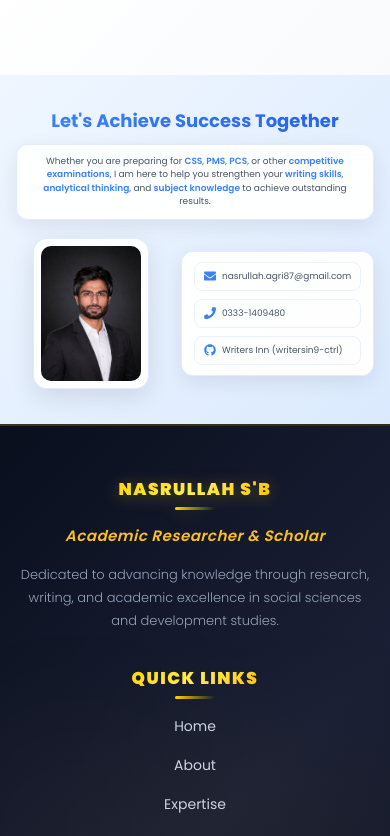
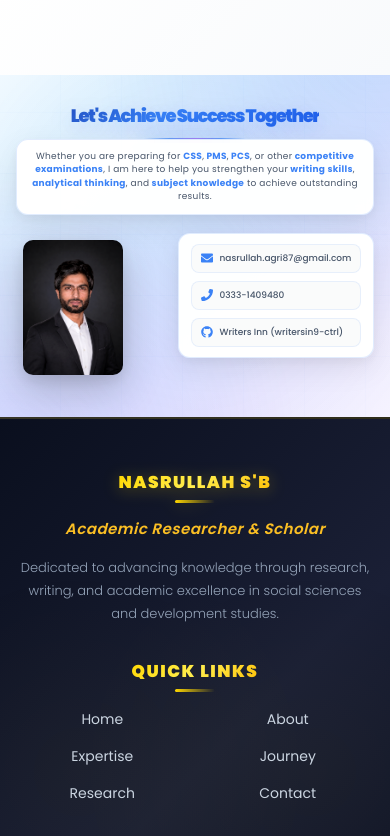
Before and after one commit to waqaryounas1428/client-portfolio-react, a React (Vite) app: page / in a window 390 px wide. Shown: the part 3220-4056 px from the top of the page. Built offline with nearby package versions, Linux system fonts and the light colour scheme.

Commit message:
updated css

```diff
--- a/src/components/Contact.css
+++ b/src/components/Contact.css
@@ -3,9 +3,69 @@
   display: flex;
   flex-direction: column;
   align-items: center;
-  padding: 80px 10%;
-  background: linear-gradient(135deg, #eff6ff 0%, #dbeafe 100%);
-  gap: 40px;
+  padding: 60px 10% 80px;
+  background:
+    linear-gradient(135deg,
+      #f0f9ff 0%,
+      #e0f2fe 20%,
+      #dbeafe 40%,
+      #e0e7ff 60%,
+      #ede9fe 80%,
+      #f5f3ff 100%
+    );
+  gap: 55px;
+  position: relative;
+  overflow: hidden;
+}
+
+/* Animated Background Pattern */
+.contact-section::before {
+  content: '';
+  position: absolute;
+  top: -50%;
+  left: -50%;
+  width: 200%;
+  height: 200%;
+  background:
+    radial-gradient(circle at 25% 25%, rgba(59, 130, 246, 0.15) 0%, transparent 35%),
+    radial-gradient(circle at 75% 75%, rgba(139, 92, 246, 0.15) 0%, transparent 35%),
+    radial-gradient(circle at 50% 50%, rgba(96, 165, 250, 0.1) 0%, transparent 45%);
+  animation: backgroundRotate 25s linear infinite;
+  pointer-events: none;
+  z-index: 0;
+}
+
+.contact-section::after {
+  content: '';
+  position: absolute;
+  top: 0;
+  left: 0;
+  right: 0;
+  bottom: 0;
+  background:
+    repeating-linear-gradient(
+      90deg,
+      transparent,
+      transparent 60px,
+      rgba(59, 130, 246, 0.03) 60px,
+      rgba(59, 130, 246, 0.03) 61px
+    ),
+    repeating-linear-gradient(
+      0deg,
+      transparent,
+      transparent 60px,
+      rgba(59, 130, 246, 0.03) 60px,
+      rgba(59, 130, 246, 0.03) 61px
+    );
+  pointer-events: none;
+  z-index: 0;
+  opacity: 0.5;
+}
+
+@keyframes backgroundRotate {
+  0% { transform: rotate(0deg) scale(1); }
+  50% { transform: rotate(180deg) scale(1.1); }
+  100% { transform: rotate(360deg) scale(1); }
 }
 
 /* ===== Top Section (Center) ===== */
@@ -15,15 +75,20 @@
   flex-direction: column;
   align-items: center;
   text-align: center;
+  position: relative;
+  z-index: 1;
 }
 
 /* ===== Bottom Section (Left-Right) ===== */
 .contact-bottom {
   width: 100%;
   display: flex;
-  align-items: center;
-  justify-content: space-between;
+  align-items: flex-start;
+  justify-content: center;
   gap: 60px;
+  max-width: 1400px;
+  position: relative;
+  z-index: 1;
 }
 
 /* ===== Left (Image) ===== */
@@ -31,7 +96,8 @@
   flex: 1;
   display: flex;
   justify-content: center;
-  align-items: center;
+  align-items: flex-start;
+  max-width: 450px;
 }
 
 /* ===== Right (Contact Info) ===== */
@@ -39,66 +105,153 @@
   flex: 1;
   display: flex;
   justify-content: center;
-  align-items: center;
+  align-items: flex-start;
+  max-width: 550px;
 }
 
 .contact-title {
-  font-size: 42px;
-  font-weight: 700;
-  background: linear-gradient(135deg, #3b82f6, #2563eb);
+  font-size: 56px;
+  font-weight: 900;
+  background: linear-gradient(
+    135deg,
+    #1e40af 0%,
+    #3b82f6 20%,
+    #2563eb 40%,
+    #1e40af 60%,
+    #3b82f6 80%,
+    #2563eb 100%
+  );
+  background-size: 300% auto;
   -webkit-background-clip: text;
   -webkit-text-fill-color: transparent;
   background-clip: text;
-  margin-bottom: 24px;
-  line-height: 1.2;
+  margin-bottom: 36px;
+  line-height: 1.1;
+  letter-spacing: -1.5px;
+  text-shadow: 0 6px 24px rgba(59, 130, 246, 0.25);
+  animation: titleGradientFlow 6s ease infinite, titleFadeIn 1s ease-out;
+  position: relative;
+  filter: drop-shadow(0 4px 12px rgba(59, 130, 246, 0.2));
+}
+
+.contact-title::after {
+  content: '';
+  position: absolute;
+  bottom: -16px;
+  left: 50%;
+  transform: translateX(-50%);
+  width: 100px;
+  height: 5px;
+  background: linear-gradient(90deg, transparent, #3b82f6, #8b5cf6, #3b82f6, transparent);
+  border-radius: 3px;
+  animation: underlineGlow 3s ease-in-out infinite;
+  box-shadow: 0 0 20px rgba(59, 130, 246, 0.5);
+}
+
+@keyframes titleGradientFlow {
+  0%, 100% { background-position: 0% 50%; }
+  50% { background-position: 100% 50%; }
+}
+
+@keyframes titleFadeIn {
+  from {
+    opacity: 0;
+    transform: translateY(-40px) scale(0.95);
+  }
+  to {
+    opacity: 1;
+    transform: translateY(0) scale(1);
+  }
+}
+
+@keyframes underlineGlow {
+  0%, 100% {
+    width: 100px;
+    opacity: 0.7;
+    box-shadow: 0 0 20px rgba(59, 130, 246, 0.5);
+  }
+  50% {
+    width: 140px;
+    opacity: 1;
+    box-shadow: 0 0 30px rgba(59, 130, 246, 0.8);
+  }
 }
 
 .contact-description {
-  font-size: 15px;
+  font-size: 16px;
   color: #475569;
-  line-height: 1.7;
+  line-height: 2;
   margin-bottom: 0;
+  font-weight: 400;
+  letter-spacing: 0.3px;
 }
 
 /* ===== Description Card ===== */
 .contact-description-card {
-  background: rgba(255, 255, 255, 0.95);
-  backdrop-filter: blur(10px);
-  padding: 20px 24px;
-  border-radius: 16px;
+  background: rgba(255, 255, 255, 0.98);
+  backdrop-filter: blur(20px);
+  padding: 32px 40px;
+  border-radius: 28px;
   border: 1px solid rgba(59, 130, 246, 0.15);
-  box-shadow: 0 6px 20px rgba(0, 0, 0, 0.08);
-  transition: all 0.3s ease;
-  max-width: 800px;
+  box-shadow:
+    0 10px 30px rgba(0, 0, 0, 0.08),
+    0 4px 12px rgba(0, 0, 0, 0.05);
+  transition: all 0.4s ease;
+  max-width: 980px;
   width: 100%;
+  position: relative;
+  overflow: hidden;
 }
 
 .contact-description-card:hover {
-  transform: translateY(-2px);
-  box-shadow: 0 12px 32px rgba(59, 130, 246, 0.15);
-  border-color: rgba(59, 130, 246, 0.3);
+  transform: translateY(-4px);
+  box-shadow:
+    0 15px 40px rgba(0, 0, 0, 0.12),
+    0 6px 16px rgba(0, 0, 0, 0.08);
+  border-color: rgba(59, 130, 246, 0.25);
 }
 
 .contact-description .highlight {
   color: #3b82f6;
-  font-weight: 600;
+  font-weight: 700;
+  transition: color 0.3s ease;
 }
 
 /* ===== Contact Info Card ===== */
 .contact-info-card {
-  background: rgba(255, 255, 255, 0.95);
-  backdrop-filter: blur(10px);
-  padding: 20px 24px;
-  border-radius: 16px;
+  background: rgba(255, 255, 255, 0.98);
+  backdrop-filter: blur(20px);
+  padding: 36px 40px;
+  border-radius: 28px;
   border: 1px solid rgba(59, 130, 246, 0.15);
-  box-shadow: 0 6px 20px rgba(0, 0, 0, 0.08);
-  transition: all 0.3s ease;
+  box-shadow:
+    0 10px 30px rgba(0, 0, 0, 0.08),
+    0 4px 12px rgba(0, 0, 0, 0.05);
+  transition: all 0.4s ease;
+  width: 100%;
+  position: relative;
+  overflow: hidden;
 }
 
 .contact-info-card:hover {
-  transform: translateY(-2px);
-  box-shadow: 0 12px 32px rgba(59, 130, 246, 0.15);
-  border-color: rgba(59, 130, 246, 0.3);
+  transform: translateY(-4px);
+  box-shadow:
+    0 15px 40px rgba(0, 0, 0, 0.12),
+    0 6px 16px rgba(0, 0, 0, 0.08);
+  border-color: rgba(59, 130, 246, 0.25);
+}
+
+
+.contact-info-card:hover::before {
+  opacity: 1;
+}
+
+.contact-info-card:hover {
+  transform: translateY(-6px) scale(1.01);
+  box-shadow:
+    0 25px 70px rgba(59, 130, 246, 0.25),
+    0 10px 25px rgba(0, 0, 0, 0.12),
+    inset 0 1px 0 rgba(255, 255, 255, 1);
 }
 
 /* ===== Contact Items ===== */
@@ -111,32 +264,49 @@
 .contact-item {
   display: flex;
   align-items: center;
-  background: transparent;
-  padding: 12px 16px;
-  border-radius: 12px;
+  background: rgba(249, 250, 251, 0.8);
+  padding: 16px 20px;
+  border-radius: 14px;
   color: #1e293b;
   transition: all 0.3s ease;
   border: 1px solid rgba(59, 130, 246, 0.1);
+  position: relative;
+  overflow: hidden;
+  cursor: pointer;
 }
 
 .contact-item:hover {
-  background: rgba(59, 130, 246, 0.05);
-  transform: translateX(4px);
-  border-color: rgba(59, 130, 246, 0.25);
+  background: rgba(239, 246, 255, 1);
+  transform: translateX(8px);
+  border-color: rgba(59, 130, 246, 0.3);
+  box-shadow: 0 4px 12px rgba(59, 130, 246, 0.1);
 }
 
 .contact-icon {
-  font-size: 20px;
-  margin-right: 14px;
+  font-size: 22px;
+  margin-right: 16px;
   color: #3b82f6;
   flex-shrink: 0;
+  transition: all 0.3s ease;
+}
+
+.contact-item:hover .contact-icon {
+  transform: scale(1.1);
+  color: #2563eb;
 }
 
 .contact-item a,
 .contact-item span {
   color: #475569;
   text-decoration: none;
-  font-size: 14px;
+  font-size: 15px;
+  font-weight: 500;
+  transition: color 0.3s ease;
+}
+
+.contact-item:hover a,
+.contact-item:hover span {
+  color: #1e293b;
 }
 
 .contact-item a:hover {
@@ -145,37 +315,43 @@
 
 /* ===== Right Image ===== */
 .contact-image-card {
-  background: rgba(255, 255, 255, 0.95);
-  backdrop-filter: blur(10px);
-  padding: 16px;
-  border-radius: 24px;
-  border: 1px solid rgba(59, 130, 246, 0.15);
-  box-shadow: 0 8px 24px rgba(0, 0, 0, 0.1);
+  background: transparent;
+  padding: 0;
+  border-radius: 32px;
   transition: all 0.4s ease;
+  position: relative;
+  overflow: visible;
+  width: 100%;
 }
 
 .contact-image-card:hover {
-  transform: translateY(-4px) scale(1.02);
-  box-shadow: 0 16px 48px rgba(59, 130, 246, 0.2);
-  border-color: rgba(59, 130, 246, 0.35);
+  transform: translateY(-8px);
 }
 
 .contact-image {
-  width: 320px;
-  height: 420px;
-  border-radius: 16px;
+  width: 100%;
+  max-width: 420px;
+  height: 520px;
+  border-radius: 32px;
   object-fit: cover;
   display: block;
   transition: all 0.4s ease;
+  box-shadow:
+    0 15px 40px rgba(0, 0, 0, 0.2),
+    0 5px 15px rgba(0, 0, 0, 0.1);
+  filter: brightness(1) contrast(1.05);
+  position: relative;
 }
 
 .contact-image-card:hover .contact-image {
-  transform: scale(1.02);
+  box-shadow:
+    0 20px 50px rgba(0, 0, 0, 0.25),
+    0 8px 20px rgba(0, 0, 0, 0.15);
 }
 
 /* ===== Large Desktop (1400px+) ===== */
 @media (min-width: 1400px) {
-  .contact-section { padding: 100px 12%; gap: 50px; }
+  .contact-section { padding: 70px 12% 100px; gap: 50px; }
   .contact-bottom { gap: 80px; }
   .contact-title { font-size: 52px; }
   .contact-description { font-size: 16px; }
@@ -186,7 +362,7 @@
 
 /* ===== Tablet Landscape (1024px) ===== */
 @media (max-width: 1024px) {
-  .contact-section { padding: 70px 6%; gap: 35px; }
+  .contact-section { padding: 50px 6% 70px; gap: 35px; }
   .contact-bottom { gap: 40px; }
   .contact-title { font-size: 34px; }
   .contact-description { font-size: 14px; }
@@ -198,7 +374,7 @@
 /* ===== Tablet Portrait (768px) ===== */
 @media (max-width: 768px) {
   .contact-section {
-    padding: 50px 5%;
+    padding: 40px 5% 50px;
     gap: 25px;
   }
 
@@ -220,7 +396,7 @@
 /* ===== Mobile (480px) ===== */
 @media (max-width: 480px) {
   .contact-section {
-    padding: 35px 4%;
+    padding: 30px 4% 35px;
     gap: 18px;
   }
 
@@ -278,7 +454,7 @@
 /* ===== Small Mobile (360px) ===== */
 @media (max-width: 360px) {
   .contact-section {
-    padding: 28px 3%;
+    padding: 25px 3% 28px;
     gap: 14px;
   }
 
--- a/src/components/Contact.jsx
+++ b/src/components/Contact.jsx
@@ -40,12 +40,12 @@ export const Contact = () => {
             <div className="contact-items">
               <div className="contact-item scroll-effect">
                 <FaEnvelope className="contact-icon" />
-                <span>nasrullah.agri87@gmail.com</span>
+                <a href="mailto:nasrullah.agri87@gmail.com">nasrullah.agri87@gmail.com</a>
               </div>
 
               <div className="contact-item scroll-effect">
                 <FaPhone className="contact-icon" />
-                <span>0333-1409480</span>
+                <a href="tel:03331409480">0333-1409480</a>
               </div>
 
               <div className="contact-item scroll-effect">
--- a/src/components/Footer.css
+++ b/src/components/Footer.css
@@ -96,10 +96,13 @@
   list-style: none;
   padding: 0;
   margin: 0;
+  display: grid;
+  grid-template-columns: 1fr 1fr;
+  gap: 12px 20px;
 }
 
 .footer-links li {
-  margin-bottom: 14px;
+  margin-bottom: 0;
 }
 
 .footer-links a {
--- a/src/components/Research.jsx
+++ b/src/components/Research.jsx
@@ -16,7 +16,7 @@ export const Research = () => {
   const cards = [
     {
       variant: "vip",
-      badge: "Featured",
+      // badge: "Featured",
       icon: <FaBook className="research-icon" />,
       title: "Research Paper 1",
       topic: "Topic: EFFECT OF NEEM EXTRACT ON LEAFHOPPER OF POTATO CROP",
```
